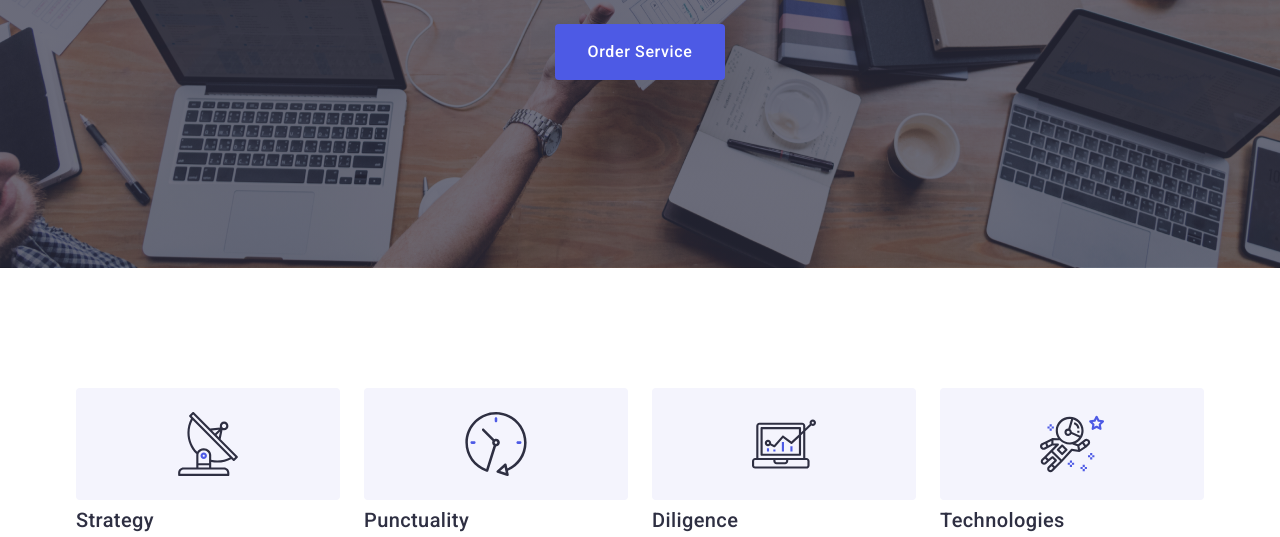
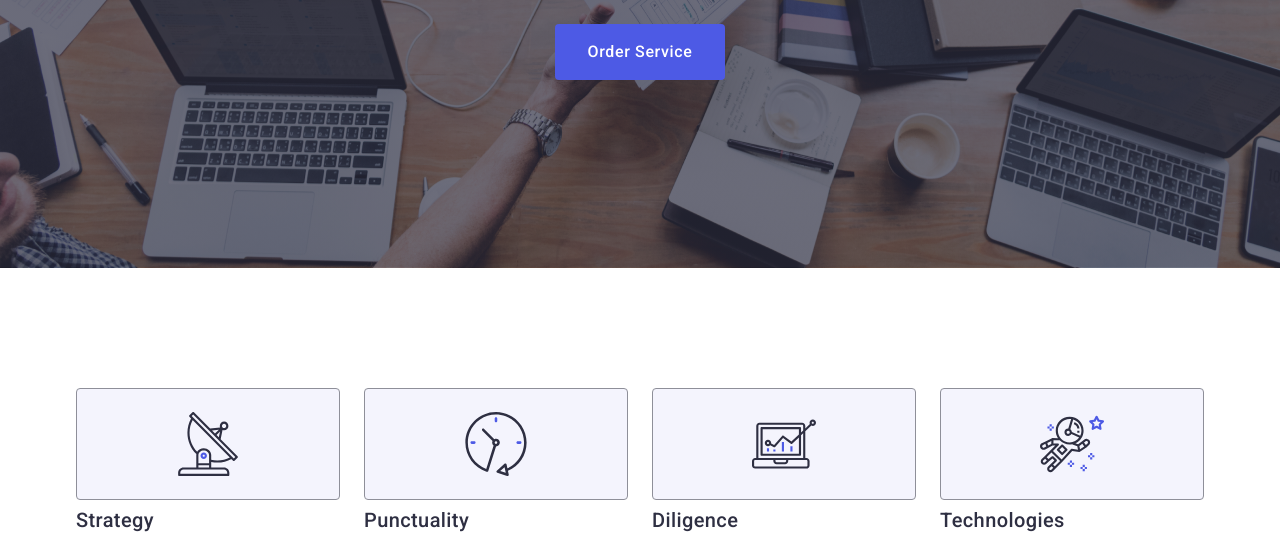
Before and after one commit to FedorenkoAnn/goit-markup-hw-05, a plain HTML site: page index.html in a window 1280 px wide. Shown: the part 405-942 px from the top of the page. Drawn offline with nearby package versions, Linux system fonts and the light colour scheme.

Commit message:
HomeWork5

```diff
--- a/css/styles.css
+++ b/css/styles.css
@@ -89,6 +89,7 @@ img {
   padding-top: 24px;
   padding-bottom: 24px;
   display: block;
+  transition: color 250ms cubic-bezier(0.4, 0, 0.2, 1);
 }
 .header-menu-link:hover, .header-menu-link:focus {
   color: #404BBF;
@@ -97,7 +98,6 @@ img {
 .second-header-link {
   position: relative;
   color: #404bbf;
-  transition: color 250ms cubic-bezier(0.4, 0, 0.2, 1);
 }
 
 .second-header-link::after {
@@ -236,9 +236,10 @@ img {
   align-items: center;
   justify-content: center;
   height: 112px;
-  background-color: #f4f4fd;
+  margin-bottom: 8px;
   border-radius: 4px;
-  margin-bottom: 8px;
+  border: 1px solid var(--LIGHT-SLATE, #8E8F99);
+  background: var(--CLOUD, #F4F4FD);
 }
 
 .features-list-item {
@@ -322,6 +323,7 @@ img {
     font-weight: 400;
     line-height: 1.5;
     letter-spacing: 0.02em;
+    margin-bottom: 8px;
   }
 
 .our-social-list {
@@ -543,7 +545,6 @@ img {
 /*====== BACKDROP ======*/
 
 .backdrop {
-
   top: 0;
   width: 100%;
   height: 100%;
```
